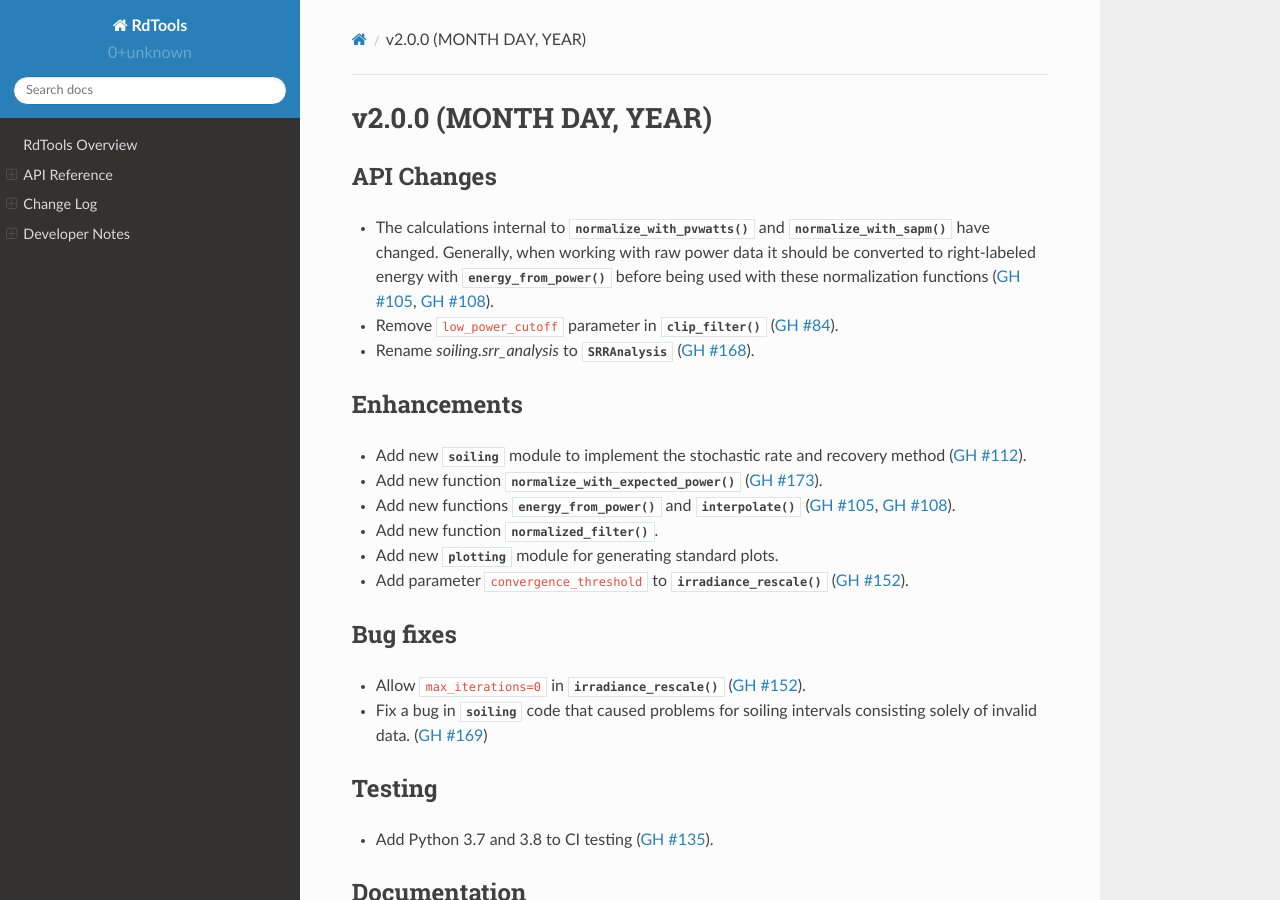
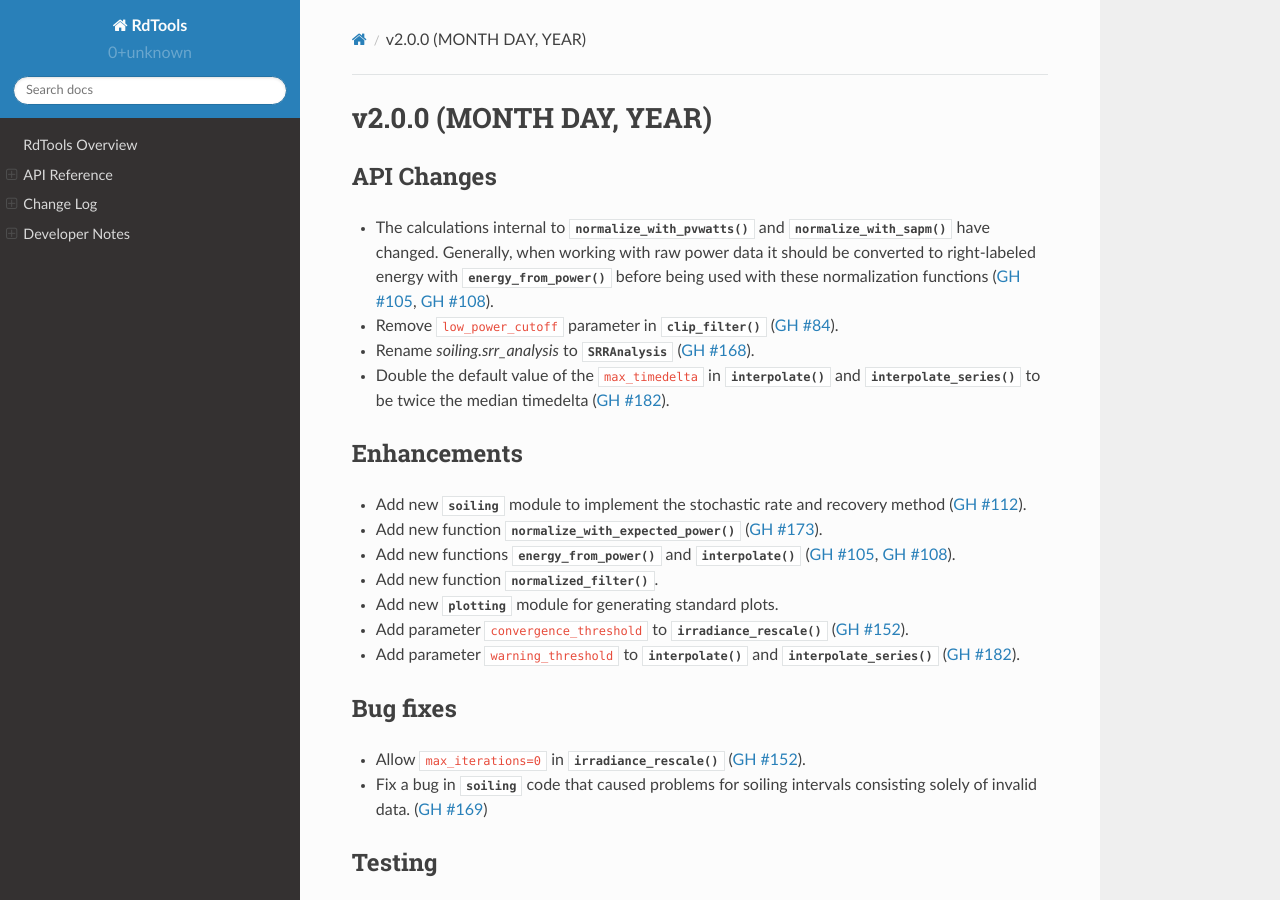
Before and after one commit to NREL/rdtools, a Sphinx documentation site: the page built from docs/sphinx/source/changelog/v2.0.0.rst, in a window 1280 px wide and 900 px high. Built offline with Sphinx 7.4.7 and the Read the Docs theme 2.0.0, drawn with Linux system fonts in a browser that asks for light colours; pages that are not in the unit, such as notebooks, are missing from menus.

Commit message:
changelog

```diff
--- a/docs/sphinx/source/changelog/v2.0.0.rst
+++ b/docs/sphinx/source/changelog/v2.0.0.rst
@@ -11,6 +11,9 @@
   before being used with these normalization functions (:pull:`105`, :pull:`108`).
 * Remove ``low_power_cutoff`` parameter in :py:func:`~rdtools.filtering.clip_filter` (:issue:`84`).
 * Rename `soiling.srr_analysis` to :py:class:`~rdtools.soiling.SRRAnalysis` (:pull:`168`).
+* Double the default value of the ``max_timedelta`` in :py:func:`~rdtools.normalization.interpolate`
+  and :py:func:`~rdtools.normalization.interpolate_series` to be twice the
+  median timedelta (:pull:`182`).
 
 Enhancements
 ------------
@@ -23,6 +26,8 @@
 * Add new :py:mod:`~rdtools.plotting` module for generating standard plots.
 * Add parameter ``convergence_threshold`` to
   :py:func:`~rdtools.normalization.irradiance_rescale` (:pull:`152`).
+* Add parameter ``warning_threshold`` to :py:func:`~rdtools.normalization.interpolate`
+  and :py:func:`~rdtools.normalization.interpolate_series` (:pull:`182`).
 
 Bug fixes
 ---------
```
